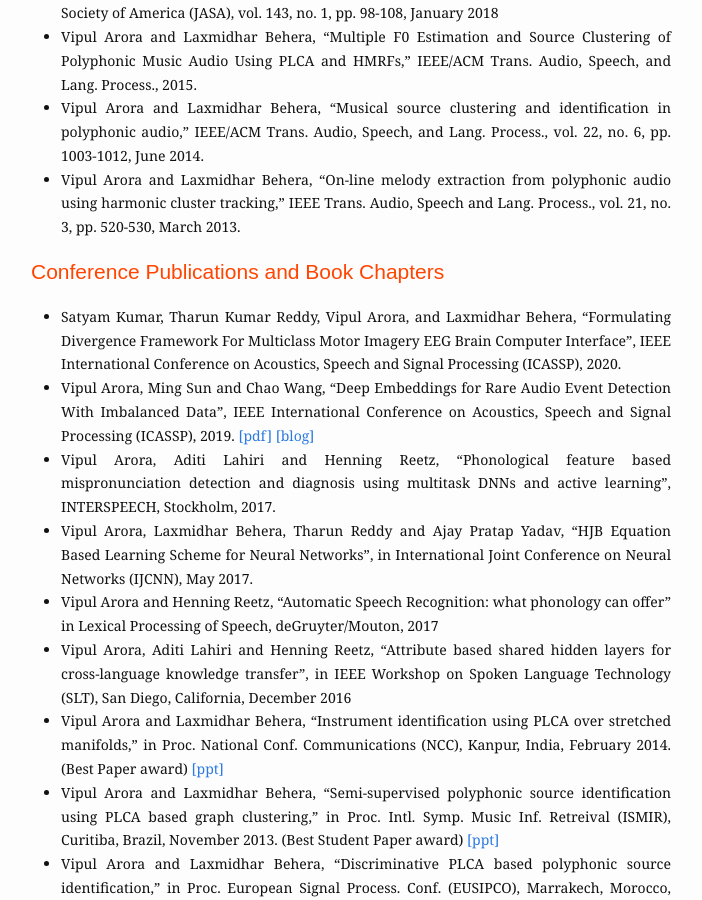
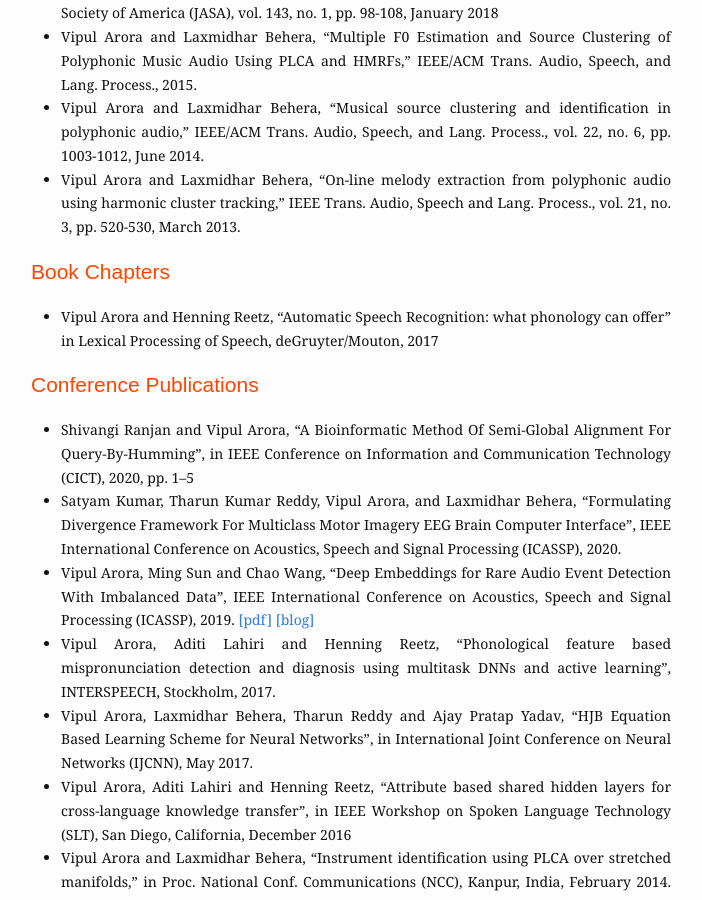
Before and after one commit to vipular/vipular.github.io, a Jekyll site: the page built from publications.md, in a window 1280 px wide and 900 px high, scrolled down 707 px. Shown: the whole window, without its empty margins (289-991 px from the left). Built offline with Jekyll 4.4.1, drawn with Linux system fonts in a browser that asks for light colours.

Commit message:
added CICT paper of Shivangi

```diff
--- a/publications.md
+++ b/publications.md
@@ -16,12 +16,15 @@ slug: /publications
 * Vipul Arora and Laxmidhar Behera, "Musical source clustering and identification in polyphonic audio," IEEE/ACM Trans. Audio, Speech, and Lang. Process., vol. 22, no. 6, pp. 1003-1012, June 2014.
 * Vipul Arora and Laxmidhar Behera, "On-line melody extraction from polyphonic audio using harmonic cluster tracking," IEEE Trans. Audio, Speech and Lang. Process., vol. 21, no. 3, pp. 520-530, March 2013.
 
-## <span style="color: orangered">Conference Publications and Book Chapters</span>
+## <span style="color: orangered">Book Chapters</span>
+* Vipul Arora and Henning Reetz, "Automatic Speech Recognition: what phonology can offer" in Lexical Processing of Speech, deGruyter/Mouton, 2017
+
+## <span style="color: orangered">Conference Publications</span>
+* Shivangi Ranjan and Vipul Arora, "A Bioinformatic Method Of Semi-Global Alignment For Query-By-Humming", in IEEE Conference on Information and Communication Technology (CICT), 2020, pp. 1–5
 * Satyam Kumar, Tharun Kumar Reddy, Vipul Arora, and Laxmidhar Behera, "Formulating Divergence Framework For Multiclass Motor Imagery EEG Brain Computer Interface", IEEE International Conference on Acoustics, Speech and Signal Processing (ICASSP), 2020.
 * Vipul Arora, Ming Sun and Chao Wang, "Deep Embeddings for Rare Audio Event Detection With Imbalanced Data", IEEE International Conference on Acoustics, Speech and Signal Processing (ICASSP), 2019. [[pdf]](https://drive.google.com/file/d/1Z7wCbKnz1YqvVVmQF40FeXUGIrpkgY3t/view) [[blog]](https://www.amazon.science/blog/to-correct-imbalances-in-training-data-dont-oversample-cluster)
 * Vipul Arora, Aditi Lahiri and Henning Reetz, "Phonological feature based mispronunciation detection and diagnosis using multitask DNNs and active learning", INTERSPEECH, Stockholm, 2017.
 * Vipul Arora, Laxmidhar Behera, Tharun Reddy and Ajay Pratap Yadav, "HJB Equation Based Learning Scheme for Neural Networks", in International Joint Conference on Neural Networks (IJCNN), May 2017.
-* Vipul Arora and Henning Reetz, "Automatic Speech Recognition: what phonology can offer" in Lexical Processing of Speech, deGruyter/Mouton, 2017
 * Vipul Arora, Aditi Lahiri and Henning Reetz, "Attribute based shared hidden layers for cross-language knowledge transfer", in IEEE Workshop on Spoken Language Technology (SLT), San Diego, California, December 2016
 * Vipul Arora and Laxmidhar Behera, "Instrument identification using PLCA over stretched manifolds," in Proc. National Conf. Communications (NCC), Kanpur, India, February 2014. (Best Paper award) [[ppt]](https://drive.google.com/file/d/0By8wZfM49Y2SUDVjTGJWb1QtaThpV1dpQ3FiUEJoSktPNEtj/view)
 * Vipul Arora and Laxmidhar Behera, "Semi-supervised polyphonic source identification using PLCA based graph clustering," in Proc. Intl. Symp. Music Inf. Retreival (ISMIR), Curitiba, Brazil, November 2013. (Best Student Paper award) [[ppt]](https://drive.google.com/file/d/0By8wZfM49Y2STXFyV2NzQ3VJQVE/view)
@@ -36,9 +39,6 @@ slug: /publications
 * Pawan Goyal, Vipul Arora and Laxmidhar Behera, "Analysis of Sanskrit Text: Parsing and Semantic Relations," Sanskrit Computational Linguistics: Revised Selected and Invited Papers, Springer-Verlag, pp 200 - 218, 2009.
 * Pawan Goyal, Vipul Arora, Laxmidhar Behera and Martin McGinnity, "Tagging of Text with Emotion for Emotional Speech Synthesis," in Proc. Information Technology and Telecommunications Conf., GMIT, Galway, pp 111-118, 2008.
 
-
-
-
 ## <span style="color:orangered">Other Publications</span>
 * Vipul Arora, Laxmidhar Behera and Ajay Pratap Yadav, "Optimal Convergence Rate in Feed Forward Neural Networks using HJB Equation", arXiv preprint, arXiv:1504.07278 (2015).
 * Vipul Arora, Aditi Lahiri and Henning Reetz, "Phonological Features for Digit Recognition," in American Society of Acoustics (ASA) meeting, Jacksonville, November 2015.
```
